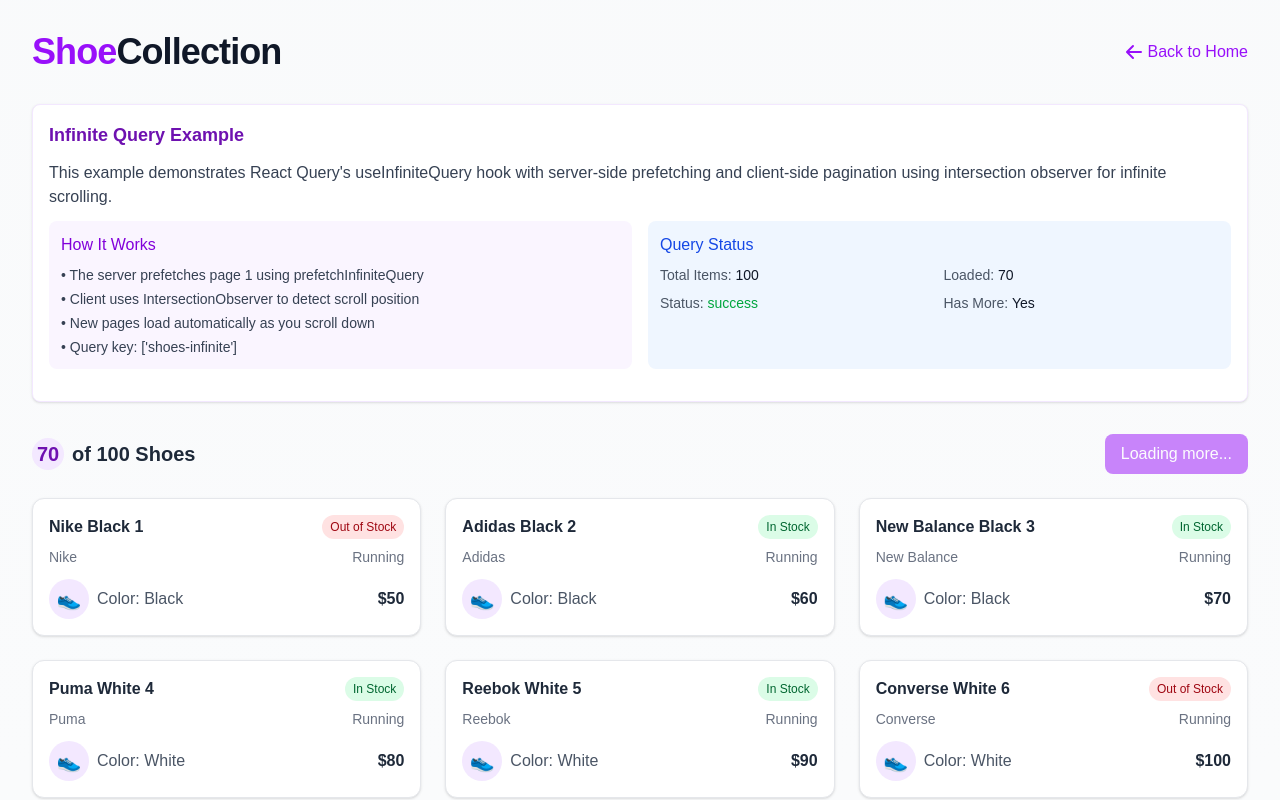
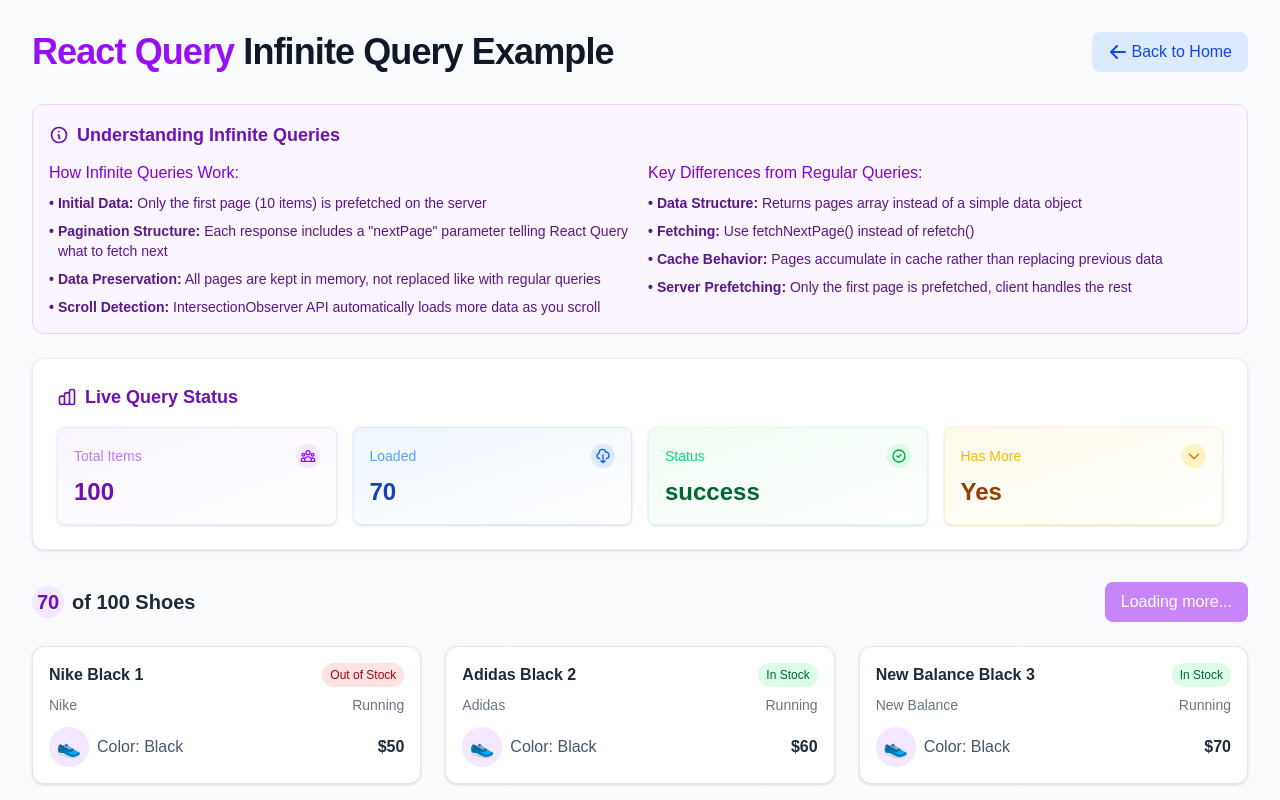
Before and after one commit to chambits/react-query-next-sc, a Next.js app: page /shoes-infinite in a window 1280 px wide. Shown: the top 800 px of the page. Built offline with nearby package versions, Linux system fonts and the light colour scheme.

Commit message:
feat: improve the description of the examples

```diff
--- a/app/shoes-infinite/client.tsx
+++ b/app/shoes-infinite/client.tsx
@@ -27,6 +27,103 @@
     initialPageParam: 1,
     getNextPageParam: (lastPage) => lastPage.nextPage,
   });
+
+  // Explanation of how useInfiniteQuery differs from regular useQuery
+  const infiniteQueryExplanation = (
+    <div className="bg-purple-50 p-4 rounded-xl border border-purple-200 mb-6">
+      <h2 className="text-lg font-semibold text-purple-800 mb-3 flex items-center">
+        <svg
+          xmlns="http://www.w3.org/2000/svg"
+          className="h-5 w-5 mr-2"
+          fill="none"
+          viewBox="0 0 24 24"
+          stroke="currentColor"
+        >
+          <path
+            strokeLinecap="round"
+            strokeLinejoin="round"
+            strokeWidth={2}
+            d="M13 16h-1v-4h-1m1-4h.01M21 12a9 9 0 11-18 0 9 9 0 0118 0z"
+          />
+        </svg>
+        Understanding Infinite Queries
+      </h2>
+
+      <div className="grid md:grid-cols-2 gap-4">
+        <div>
+          <h3 className="font-medium text-purple-700 mb-2">
+            How Infinite Queries Work:
+          </h3>
+          <ul className="space-y-2 text-sm text-purple-900">
+            <li className="flex items-start">
+              <span className="font-bold mr-1">•</span>
+              <span>
+                <b>Initial Data:</b> Only the first page (10 items) is
+                prefetched on the server
+              </span>
+            </li>
+            <li className="flex items-start">
+              <span className="font-bold mr-1">•</span>
+              <span>
+                <b>Pagination Structure:</b> Each response includes a
+                &quot;nextPage&quot; parameter telling React Query what to fetch
+                next
+              </span>
+            </li>
+            <li className="flex items-start">
+              <span className="font-bold mr-1">•</span>
+              <span>
+                <b>Data Preservation:</b> All pages are kept in memory, not
+                replaced like with regular queries
+              </span>
+            </li>
+            <li className="flex items-start">
+              <span className="font-bold mr-1">•</span>
+              <span>
+                <b>Scroll Detection:</b> IntersectionObserver API automatically
+                loads more data as you scroll
+              </span>
+            </li>
+          </ul>
+        </div>
+
+        <div>
+          <h3 className="font-medium text-purple-700 mb-2">
+            Key Differences from Regular Queries:
+          </h3>
+          <ul className="space-y-2 text-sm text-purple-900">
+            <li className="flex items-start">
+              <span className="font-bold mr-1">•</span>
+              <span>
+                <b>Data Structure:</b> Returns pages array instead of a simple
+                data object
+              </span>
+            </li>
+            <li className="flex items-start">
+              <span className="font-bold mr-1">•</span>
+              <span>
+                <b>Fetching:</b> Use fetchNextPage() instead of refetch()
+              </span>
+            </li>
+            <li className="flex items-start">
+              <span className="font-bold mr-1">•</span>
+              <span>
+                <b>Cache Behavior:</b> Pages accumulate in cache rather than
+                replacing previous data
+              </span>
+            </li>
+            <li className="flex items-start">
+              <span className="font-bold mr-1">•</span>
+              <span>
+                <b>Server Prefetching:</b> Only the first page is prefetched,
+                client handles the rest
+              </span>
+            </li>
+          </ul>
+        </div>
+      </div>
+    </div>
+  );
 
   // Set up intersection observer for infinite scrolling
   useEffect(() => {
@@ -60,16 +157,17 @@
     <div className="w-full px-6 py-6 md:py-8 lg:px-8">
       <div className="flex flex-col md:flex-row md:items-center justify-between mb-8">
         <h1 className="text-4xl font-bold text-gray-900 mb-2 md:mb-0 tracking-tight">
-          <span className="text-purple-600">Shoe</span>Collection
+          <span className="text-purple-600">React Query</span> Infinite Query
+          Example
         </h1>
 
         <Link
           href="/"
-          className="inline-flex items-center text-purple-600 hover:text-purple-700"
+          className="inline-flex items-center gap-1 px-4 py-2 bg-blue-100 text-blue-700 rounded-lg hover:bg-blue-200 transition-colors"
         >
           <svg
             xmlns="http://www.w3.org/2000/svg"
-            className="h-5 w-5 mr-1"
+            className="h-5 w-5"
             viewBox="0 0 20 20"
             fill="currentColor"
           >
@@ -79,68 +177,142 @@
               clipRule="evenodd"
             />
           </svg>
-          Back to Home
+          <span>Back to Home</span>
         </Link>
       </div>
 
-      <div className="bg-white p-4 rounded-lg shadow-sm mb-8 border border-purple-100">
-        <h2 className="text-lg font-semibold mb-3 text-purple-800">
-          Infinite Query Example
-        </h2>
-        <p className="text-gray-700 mb-3">
-          This example demonstrates React Query&apos;s useInfiniteQuery hook
-          with server-side prefetching and client-side pagination using
-          intersection observer for infinite scrolling.
-        </p>
-        <div className="grid grid-cols-1 md:grid-cols-2 gap-4 mb-4">
-          <div className="bg-purple-50 p-3 rounded-lg">
-            <h3 className="font-medium text-purple-700 mb-2">How It Works</h3>
-            <ul className="text-sm space-y-1 text-gray-700">
-              <li>
-                • The server prefetches page 1 using prefetchInfiniteQuery
-              </li>
-              <li>
-                • Client uses IntersectionObserver to detect scroll position
-              </li>
-              <li>• New pages load automatically as you scroll down</li>
-              <li>• Query key: [&apos;shoes-infinite&apos;]</li>
-            </ul>
-          </div>
-          <div className="bg-blue-50 p-3 rounded-lg">
-            <h3 className="font-medium text-blue-700 mb-2">Query Status</h3>
-            <div className="grid grid-cols-2 gap-2 text-sm">
-              <div>
-                <span className="text-gray-600">Total Items:</span>{" "}
-                <span className="font-medium text-gray-900">
-                  {data?.pages[0]?.totalShoes || 0}
+      {/* Add our detailed explanation of infinite queries */}
+      {infiniteQueryExplanation}
+
+      <div className="bg-white p-6 rounded-xl shadow-sm mb-8 border border-purple-100">
+        <h3 className="text-lg font-semibold text-purple-800 mb-4 flex items-center">
+          <svg
+            xmlns="http://www.w3.org/2000/svg"
+            className="h-5 w-5 mr-2"
+            fill="none"
+            viewBox="0 0 24 24"
+            stroke="currentColor"
+          >
+            <path
+              strokeLinecap="round"
+              strokeLinejoin="round"
+              strokeWidth={2}
+              d="M9 19v-6a2 2 0 00-2-2H5a2 2 0 00-2 2v6a2 2 0 002 2h2a2 2 0 002-2zm0 0V9a2 2 0 012-2h2a2 2 0 012 2v10m-6 0a2 2 0 002 2h2a2 2 0 002-2m0 0V5a2 2 0 012-2h2a2 2 0 012 2v14a2 2 0 01-2 2h-2a2 2 0 01-2-2z"
+            />
+          </svg>
+          Live Query Status
+        </h3>
+
+        <div className="grid grid-cols-2 md:grid-cols-4 gap-4">
+          <div className="p-4 bg-gradient-to-br from-purple-50 to-white rounded-lg border border-purple-100 shadow-sm">
+            <div className="flex items-center justify-between mb-2">
+              <span className="text-purple-400 text-sm font-medium">
+                Total Items
+              </span>
+              <span className="h-6 w-6 bg-purple-100 rounded-full flex items-center justify-center">
+                <svg
+                  xmlns="http://www.w3.org/2000/svg"
+                  className="h-4 w-4 text-purple-600"
+                  fill="none"
+                  viewBox="0 0 24 24"
+                  stroke="currentColor"
+                >
+                  <path
+                    strokeLinecap="round"
+                    strokeLinejoin="round"
+                    strokeWidth={2}
+                    d="M17 20h5v-2a3 3 0 00-5.356-1.857M17 20H7m10 0v-2c0-.656-.126-1.283-.356-1.857M7 20H2v-2a3 3 0 015.356-1.857M7 20v-2c0-.656.126-1.283.356-1.857m0 0a5.002 5.002 0 019.288 0M15 7a3 3 0 11-6 0 3 3 0 016 0zm6 3a2 2 0 11-4 0 2 2 0 014 0zM7 10a2 2 0 11-4 0 2 2 0 014 0z"
+                  />
+                </svg>
               </span>
             </div>
-              <div>
-                <span className="text-gray-600">Loaded:</span>{" "}
-                <span className="font-medium text-gray-900">
-                  {totalLoadedShoes}
+            <div className="text-2xl font-bold text-purple-800">
+              {data?.pages[0]?.totalShoes || 0}
+            </div>
+          </div>
+
+          <div className="p-4 bg-gradient-to-br from-blue-50 to-white rounded-lg border border-blue-100 shadow-sm">
+            <div className="flex items-center justify-between mb-2">
+              <span className="text-blue-400 text-sm font-medium">Loaded</span>
+              <span className="h-6 w-6 bg-blue-100 rounded-full flex items-center justify-center">
+                <svg
+                  xmlns="http://www.w3.org/2000/svg"
+                  className="h-4 w-4 text-blue-600"
+                  fill="none"
+                  viewBox="0 0 24 24"
+                  stroke="currentColor"
+                >
+                  <path
+                    strokeLinecap="round"
+                    strokeLinejoin="round"
+                    strokeWidth={2}
+                    d="M7 16a4 4 0 01-.88-7.903A5 5 0 1115.9 6L16 6a5 5 0 011 9.9M9 19l3 3m0 0l3-3m-3 3V10"
+                  />
+                </svg>
               </span>
             </div>
-              <div>
-                <span className="text-gray-600">Status:</span>{" "}
-                <span
-                  className={`font-medium ${
+            <div className="text-2xl font-bold text-blue-800">
+              {totalLoadedShoes}
+            </div>
+          </div>
+
+          <div className="p-4 bg-gradient-to-br from-green-50 to-white rounded-lg border border-green-100 shadow-sm">
+            <div className="flex items-center justify-between mb-2">
+              <span className="text-green-400 text-sm font-medium">Status</span>
+              <span className="h-6 w-6 bg-green-100 rounded-full flex items-center justify-center">
+                <svg
+                  xmlns="http://www.w3.org/2000/svg"
+                  className="h-4 w-4 text-green-600"
+                  fill="none"
+                  viewBox="0 0 24 24"
+                  stroke="currentColor"
+                >
+                  <path
+                    strokeLinecap="round"
+                    strokeLinejoin="round"
+                    strokeWidth={2}
+                    d="M9 12l2 2 4-4m6 2a9 9 0 11-18 0 9 9 0 0118 0z"
+                  />
+                </svg>
+              </span>
+            </div>
+            <div
+              className={`text-2xl font-bold ${
                 status === "pending"
                   ? "text-yellow-600"
                   : status === "error"
                   ? "text-red-600"
-                      : "text-green-600"
+                  : "text-green-800"
               }`}
             >
               {status}
+            </div>
+          </div>
+
+          <div className="p-4 bg-gradient-to-br from-amber-50 to-white rounded-lg border border-amber-100 shadow-sm">
+            <div className="flex items-center justify-between mb-2">
+              <span className="text-amber-400 text-sm font-medium">
+                Has More
+              </span>
+              <span className="h-6 w-6 bg-amber-100 rounded-full flex items-center justify-center">
+                <svg
+                  xmlns="http://www.w3.org/2000/svg"
+                  className="h-4 w-4 text-amber-600"
+                  fill="none"
+                  viewBox="0 0 24 24"
+                  stroke="currentColor"
+                >
+                  <path
+                    strokeLinecap="round"
+                    strokeLinejoin="round"
+                    strokeWidth={2}
+                    d="M19 9l-7 7-7-7"
+                  />
+                </svg>
               </span>
             </div>
-              <div>
-                <span className="text-gray-600">Has More:</span>{" "}
-                <span className="font-medium text-gray-900">
+            <div className="text-2xl font-bold text-amber-800">
               {hasNextPage ? "Yes" : "No"}
-                </span>
-              </div>
             </div>
           </div>
         </div>
--- a/app/shoes/client.tsx
+++ b/app/shoes/client.tsx
@@ -34,7 +34,46 @@
       console.log(`🔄 Fetching shoes on client for filter: ${filter}`);
       return getShoes(filter);
     },
+    staleTime: 60 * 1000, // Data becomes stale after 1 minute
   });
+
+  // Add informative description about caching behavior
+  const cachingDescription = (
+    <div className="mb-6 p-4 bg-yellow-50 border border-yellow-200 rounded-lg text-sm">
+      <h3 className="font-semibold text-yellow-800 mb-2">How Caching Works:</h3>
+      <ul className="space-y-2 text-yellow-700">
+        <li className="flex items-start">
+          <span className="font-bold mr-1">•</span>
+          <span>
+            <b>Initial Load:</b> Data is prefetched on the server and sent to
+            the client. No client-side fetch occurs.
+          </span>
+        </li>
+        <li className="flex items-start">
+          <span className="font-bold mr-1">•</span>
+          <span>
+            <b>Switching Filters:</b> Creates a new query key, causing a fetch
+            for that specific filter if not in cache.
+          </span>
+        </li>
+        <li className="flex items-start">
+          <span className="font-bold mr-1">•</span>
+          <span>
+            <b>Cache Invalidation:</b> After 60 seconds (staleTime), the data
+            becomes stale but is still shown. A background refetch happens when
+            you visit the page again.
+          </span>
+        </li>
+        <li className="flex items-start">
+          <span className="font-bold mr-1">•</span>
+          <span>
+            <b>Navigation:</b> Returning to a filter you&apos;ve already seen
+            uses cached data if available and not stale.
+          </span>
+        </li>
+      </ul>
+    </div>
+  );
 
   const handleFilterChange = (newFilter: string) => {
     // Update the UI immediately
@@ -63,16 +102,16 @@
     <div className="w-full px-6 py-6 md:py-8 lg:px-8">
       <div className="flex flex-col md:flex-row md:items-center justify-between mb-10">
         <h1 className="text-4xl font-bold text-gray-900 mb-2 md:mb-0 tracking-tight">
-          <span className="text-blue-600">Shoe</span>Collection
+          <span className="text-blue-600">React Query</span> Filter Example
         </h1>
 
         <Link
           href="/"
-          className="inline-flex items-center text-blue-600 hover:text-blue-700 transition-colors"
+          className="inline-flex items-center gap-1 px-4 py-2 bg-blue-100 text-blue-700 rounded-lg hover:bg-blue-200 transition-colors"
         >
           <svg
             xmlns="http://www.w3.org/2000/svg"
-            className="h-5 w-5 mr-1"
+            className="h-5 w-5"
             viewBox="0 0 20 20"
             fill="currentColor"
           >
@@ -82,9 +121,11 @@
               clipRule="evenodd"
             />
           </svg>
-          Back to Home
+          <span>Back to Home</span>
         </Link>
       </div>
+
+      {cachingDescription}
 
       {/* Filter Buttons */}
       <div className="mb-10">
```
Also changed, not shown: app/shoes-infinite/page.tsx (+11 -0 lines), app/shoes/page.tsx (+9 -0 lines). Lines whose indentation alone changed are shown as unchanged.
